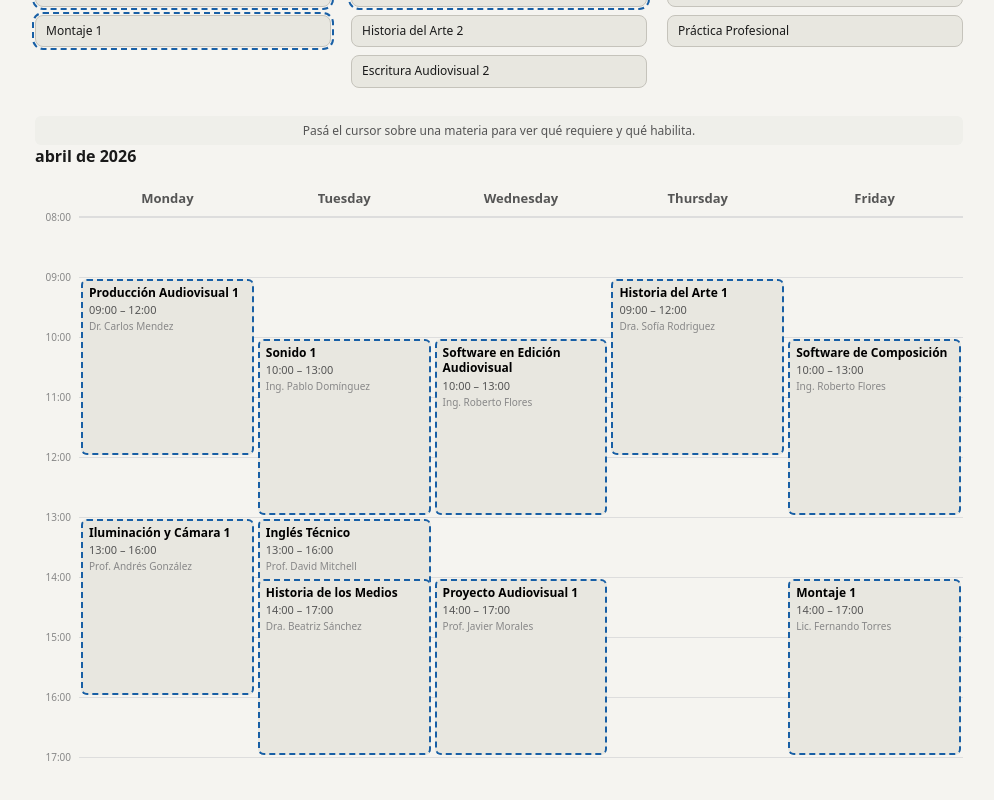
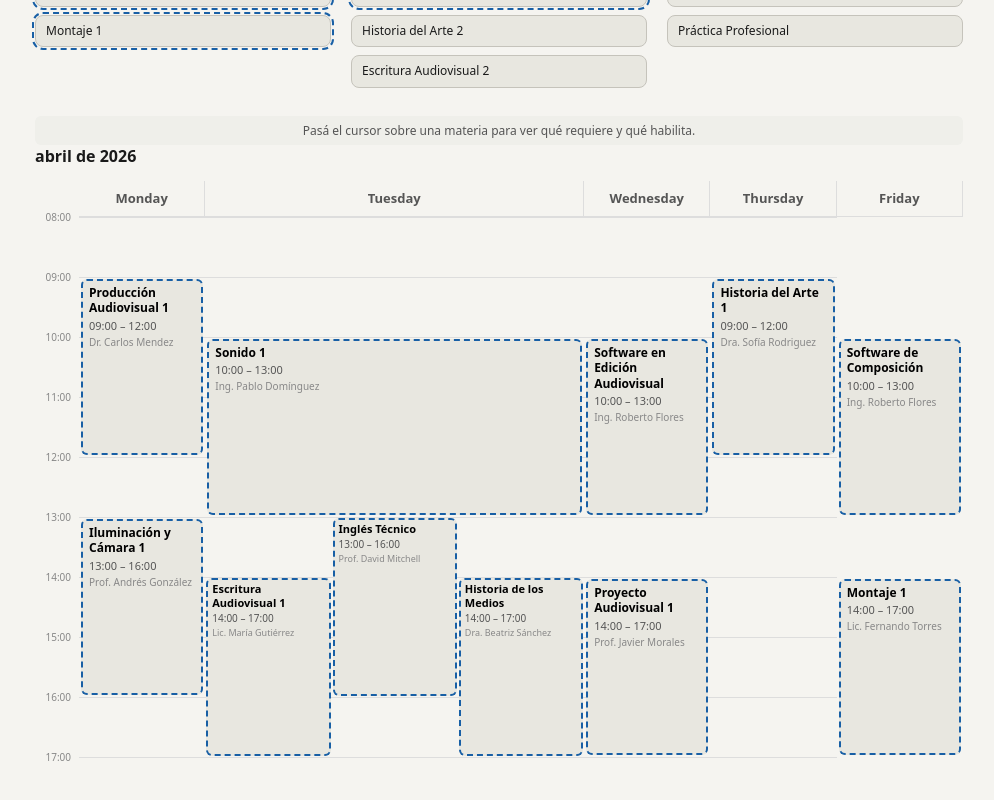
Before and after one commit to nitricx/OrganizadorCursada, an Angular app: page / in a window 1280 px wide. Shown: the part 506-1306 px from the top of the page, without its empty margins (141-1135 px from the left). Built offline with nearby package versions, Linux system fonts and the light colour scheme.

Commit message:
feat: enhance calendar component to support overlapping courses with dynamic column assignment

```diff
--- a/src/app/components/calendar/calendar-card.css
+++ b/src/app/components/calendar/calendar-card.css
@@ -1,6 +1,7 @@
 :host {
   border-radius: 6px;
   padding: 6px 8px;
+  /* Reduced margin to prevent overflow when courses overlap */
   margin: 2px;
   font-size: 12px;
   display: flex;
@@ -13,6 +14,14 @@
   background: #e8e7e0;
 }
 
+/* When a course overlaps with another, reduce padding to make it thinner */
+:host.overlapping {
+  padding: 4px 6px;
+  margin: 1px;
+  font-size: 11px;
+  gap: 1px;
+}
+
 .calendar-course-name {
   font-weight: 600;
   line-height: 1.3;
@@ -23,7 +32,15 @@
   font-size: 11px;
 }
 
+:host.overlapping .calendar-course-time {
+  font-size: 10px;
+}
+
 .calendar-course-professor {
   color: var(--color-text-tertiary);
   font-size: 10px;
 }
+
+:host.overlapping .calendar-course-professor {
+  font-size: 9px;
+}
--- a/src/app/components/calendar/calendar.css
+++ b/src/app/components/calendar/calendar.css
@@ -9,7 +9,7 @@
   color: var(--color-text-primary);
 }
 
-/* Columns are set dynamically via style binding based on visible days */
+/* Columns are set dynamically via style binding based on visible days and overlapping courses */
 .calendar-grid {
   display: grid;
   grid-template-rows: 36px repeat(20, 30px);
@@ -30,6 +30,12 @@
   display: flex;
   align-items: center;
   justify-content: center;
+  /* Borders between day columns for visual separation */
+  border-right: 1px solid var(--color-border-tertiary);
+}
+
+.day-header:last-child {
+  border-right: none;
 }
 
 .time-label {
--- a/src/app/components/calendar/calendar.html
+++ b/src/app/components/calendar/calendar.html
@@ -7,7 +7,9 @@
     <div class="time-gutter"></div>
     <!-- Day headers (row 1) -->
     @for (entry of days(); track entry.day) {
-      <div class="day-header">{{ entry.label }}</div>
+      <div class="day-header" [style.grid-column]="'span ' + getMaxConcurrentForDay(entry.day)">
+        {{ entry.label }}
+      </div>
     }
     <!-- Time labels and hour lines -->
     @for (slot of timeSlots(); track slot.row) {
@@ -23,8 +25,9 @@
       @for (course of availableCoursesByDay().get(entry.day) ?? []; track course.id) {
         <app-calendar-card
           [course]="course"
-          [style.grid-column]="entry.col"
+          [style.grid-column]="getCourseColumn(course, days().indexOf(entry))"
           [style.grid-row]="getCourseRows(course)"
+          [class.overlapping]="courseHasOverlap(course.id)"
         />
       }
     }
--- a/src/app/components/calendar/calendar.ts
+++ b/src/app/components/calendar/calendar.ts
@@ -38,6 +38,157 @@ export class Calendar {
     return map;
   });
 
+  /**
+   * Maps course IDs to their sub-column index when overlapping with other courses on the same day
+   * Format: courseId -> subColumnIndex (0-based, where higher index = further right)
+   */
+  courseColumnMap = computed(() => {
+    const map = new Map<string, number>();
+    const coursesByDay = this.availableCoursesByDay();
+
+    for (const courses of coursesByDay.values()) {
+      // For each day, determine which courses overlap and assign them sub-columns
+      this.assignSubColumnsForDay(courses).forEach((subCol, courseId) => {
+        map.set(courseId, subCol);
+      });
+    }
+
+    return map;
+  });
+
+  /**
+   * Calculates the maximum number of simultaneous overlapping courses per day
+   * Returns a map of DayOfWeek -> max concurrent courses for that day
+   */
+  maxConcurrentPerDay = computed(() => {
+    const map = new Map<DayOfWeek, number>();
+    const coursesByDay = this.availableCoursesByDay();
+
+    for (const [day, courses] of coursesByDay.entries()) {
+      const concurrent = this.getMaxConcurrentCourses(courses);
+      map.set(day, concurrent);
+    }
+
+    return map;
+  });
+
+  /**
+   * Calculates the maximum number of simultaneous overlapping courses on any day
+   */
+  maxConcurrentCourses = computed(() => {
+    const coursesByDay = this.availableCoursesByDay();
+    let max = 1;
+
+    for (const courses of coursesByDay.values()) {
+      const concurrent = this.getMaxConcurrentCourses(courses);
+      if (concurrent > max) {
+        max = concurrent;
+      }
+    }
+
+    return max;
+  });
+
+  /**
+   * Identifies which courses have time conflicts with other courses on the same day
+   */
+  overlappingCourseIds = computed(() => {
+    const overlappingIds = new Set<string>();
+    const coursesByDay = this.availableCoursesByDay();
+
+    for (const courses of coursesByDay.values()) {
+      for (const course of courses) {
+        const hasOverlap = courses.some(
+          (other) => other.id !== course.id && this.coursesOverlap(course, other),
+        );
+        if (hasOverlap) {
+          overlappingIds.add(course.id);
+        }
+      }
+    }
+
+    return overlappingIds;
+  });
+
+  /**
+   * Check if a specific course has overlaps
+   */
+  courseHasOverlap(courseId: string): boolean {
+    return this.overlappingCourseIds().has(courseId);
+  }
+
+  /**
+   * Get the max concurrent courses for a specific day
+   */
+  getMaxConcurrentForDay(day: DayOfWeek): number {
+    return this.maxConcurrentPerDay().get(day) ?? 1;
+  }
+
+  private assignSubColumnsForDay(courses: Course[]): Map<string, number> {
+    const result = new Map<string, number>();
+
+    for (const course of courses) {
+      // Find how many courses overlap with this one
+      const overlappingCourses = courses.filter((c) => this.coursesOverlap(course, c));
+
+      // Assign this course a sub-column based on how many already assigned
+      const assignedColumns = overlappingCourses
+        .filter((c) => result.has(c.id))
+        .map((c) => result.get(c.id)!);
+
+      let subCol = 0;
+      while (assignedColumns.includes(subCol)) {
+        subCol++;
+      }
+      result.set(course.id, subCol);
+    }
+
+    return result;
+  }
+
+  private coursesOverlap(course1: Course, course2: Course): boolean {
+    const start1 = this.timeToMinutes(course1.startTime);
+    const end1 = this.timeToMinutes(course1.endTime);
+    const start2 = this.timeToMinutes(course2.startTime);
+    const end2 = this.timeToMinutes(course2.endTime);
+
+    return start1 < end2 && start2 < end1;
+  }
+
+  private getMaxConcurrentCourses(courses: Course[]): number {
+    if (courses.length === 0) return 1;
+
+    // Get all time points where courses start or end
+    const timePoints = new Set<number>();
+    courses.forEach((c) => {
+      timePoints.add(this.timeToMinutes(c.startTime));
+      timePoints.add(this.timeToMinutes(c.endTime));
+    });
+
+    const sortedTimes = Array.from(timePoints).sort((a, b) => a - b);
+    let maxConcurrent = 1;
+
+    // For each time point, count how many courses are active
+    for (const time of sortedTimes) {
+      const concurrent = courses.filter((c) => {
+        const start = this.timeToMinutes(c.startTime);
+        const end = this.timeToMinutes(c.endTime);
+        return start <= time && time < end;
+      }).length;
+
+      if (concurrent > maxConcurrent) {
+        maxConcurrent = concurrent;
+      }
+    }
+
+    return maxConcurrent;
+  }
+
+  private timeToMinutes(time: string): number {
+    const [h, m] = time.split(':').map(Number);
+    return h * 60 + m;
+  }
+
   days = computed(() => {
     const coursesByDay = this.availableCoursesByDay();
     const weekdays = this.allDays.slice(0, 5); // Monday-Friday always shown
@@ -48,9 +199,37 @@ export class Calendar {
     return allVisibleDays.map((day, i) => ({ ...day, col: i + 2 }));
   });
 
-  gridTemplateColumns = computed(() => `44px repeat(${this.days().length}, 1fr)`);
+  /**
+   * Calculates columns dynamically: time-gutter (1) + each day's own max concurrent
+   * Example: "44px 1fr 1fr 3fr 2fr 1fr" for days with 1, 1, 3, 2, 1 concurrent courses
+   */
+  gridTemplateColumns = computed(() => {
+    const days = this.days();
+    const maxPerDay = this.maxConcurrentPerDay();
 
-  hourLineEnd = computed(() => this.days().length + 2);
+    const dayColumns = days
+      .map((day) => {
+        const maxConcurrent = maxPerDay.get(day.day) ?? 1;
+        // Each day gets columns equal to its max concurrent courses
+        return `repeat(${maxConcurrent}, 1fr)`;
+      })
+      .join(' ');
+
+    return `44px ${dayColumns}`;
+  });
+
+  hourLineEnd = computed(() => {
+    const days = this.days();
+    const maxPerDay = this.maxConcurrentPerDay();
+
+    // Total columns: time-gutter (1) + sum of all day columns
+    const totalDayColumns = days.reduce((sum, day) => {
+      const maxConcurrent = maxPerDay.get(day.day) ?? 1;
+      return sum + maxConcurrent;
+    }, 0);
+
+    return totalDayColumns + 1;
+  });
 
   private readonly startHour = computed(() => {
     const courses = this.courseService
@@ -89,6 +268,37 @@ export class Calendar {
     }));
   });
 
+  /**
+   * Get the grid column range for a course, accounting for overlaps
+   * - Non-overlapping courses span the full width of their day
+   * - Overlapping courses get a sub-column based on their position
+   * Accounts for variable column widths per day
+   */
+  getCourseColumn(course: Course, dayColIndex: number): string {
+    const days = this.days();
+    const maxPerDay = this.maxConcurrentPerDay();
+
+    // Calculate the starting column for this day by summing previous days' columns
+    let dayStartCol = 2; // +2 skips time-gutter and header
+    for (let i = 0; i < dayColIndex; i++) {
+      const dayMaxConcurrent = maxPerDay.get(days[i].day) ?? 1;
+      dayStartCol += dayMaxConcurrent;
+    }
+
+    const dayMaxConcurrent = maxPerDay.get(days[dayColIndex].day) ?? 1;
+
+    // If this course doesn't overlap, it should span the full day width
+    if (!this.courseHasOverlap(course.id)) {
+      return `${dayStartCol} / span ${dayMaxConcurrent}`;
+    }
+
+    // For overlapping courses, use the assigned sub-column
+    const subCol = this.courseColumnMap().get(course.id) ?? 0;
+    const startCol = dayStartCol + subCol;
+
+    return `${startCol} / span 1`;
+  }
+
   getCourseRows(course: Course): string {
     return `${this.timeToRow(course.startTime)} / ${this.timeToRow(course.endTime)}`;
   }
--- a/src/app/data/courses.data.ts
+++ b/src/app/data/courses.data.ts
@@ -141,7 +141,7 @@ export const COURSES_DATA: Course[] = [
     aprobarReq: ['Montaje 1', 'Software en Edición Audiovisual'],
     professor: 'Lic. Fernando Torres',
     day: DayOfWeek.Thursday,
-    startTime: '14:00',
+    startTime: '10:00',
     endTime: '17:00',
   },
   {
```
